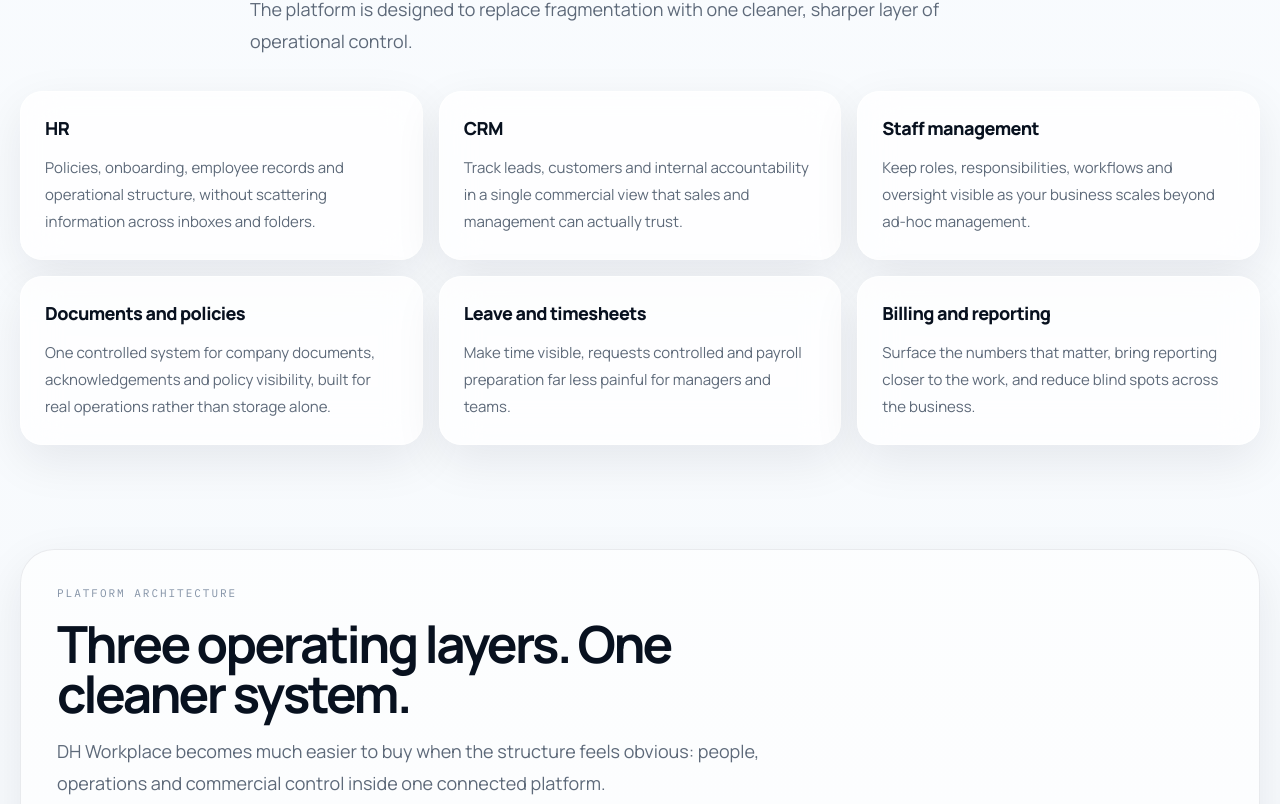
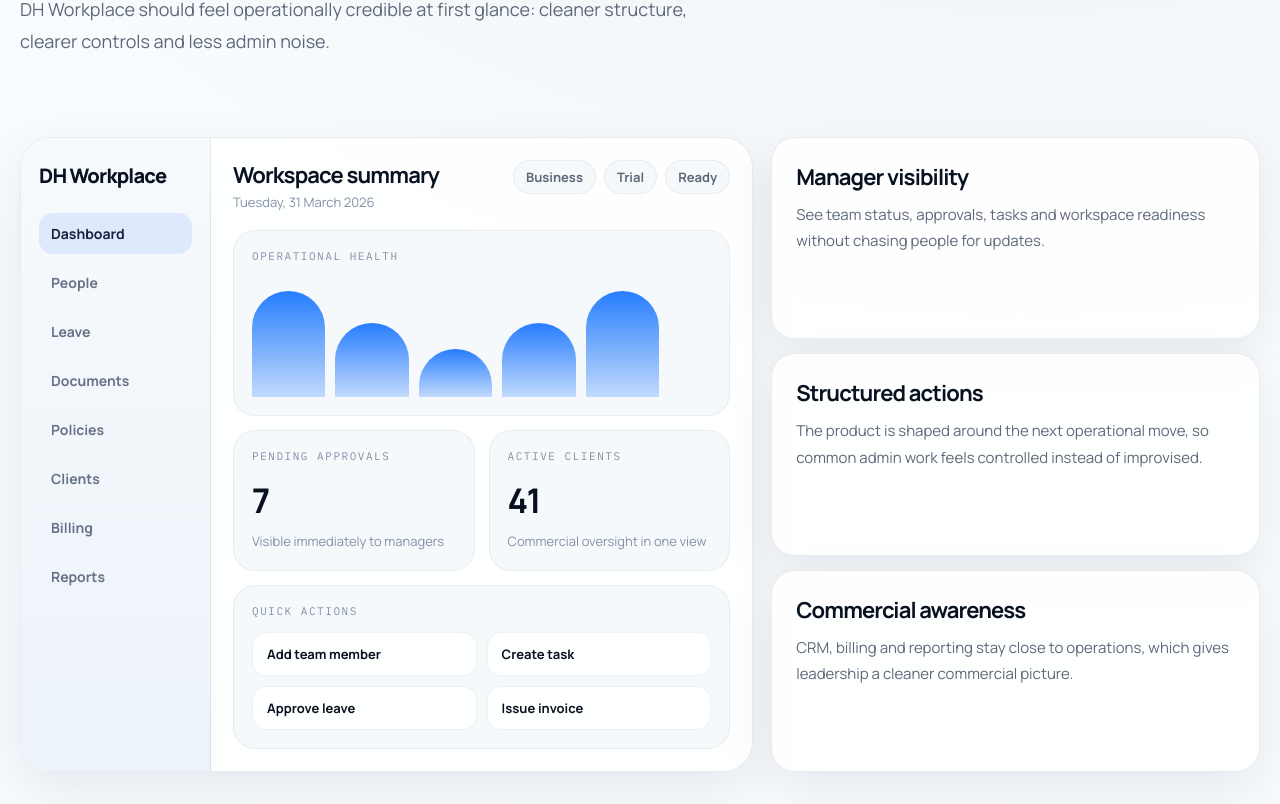
Before and after one commit to dhwebservices/dhworkplace, a React (Vite) app: page / in a window 1280 px wide. Shown: the part 1816-2620 px from the top of the page. Built offline with nearby package versions, Linux system fonts and the light colour scheme.

Commit message:
Add richer product interface showcase

```diff
--- a/src/App.jsx
+++ b/src/App.jsx
@@ -87,6 +87,21 @@ const comparisons = [
     title: 'Patchwork subscriptions',
     before: 'Too many systems, too much duplicated effort.',
     after: 'Sharper structure with fewer moving parts to manage.',
+  },
+]
+
+const interfaceHighlights = [
+  {
+    title: 'Manager visibility',
+    copy: 'See team status, approvals, tasks and workspace readiness without chasing people for updates.',
+  },
+  {
+    title: 'Structured actions',
+    copy: 'The product is shaped around the next operational move, so common admin work feels controlled instead of improvised.',
+  },
+  {
+    title: 'Commercial awareness',
+    copy: 'CRM, billing and reporting stay close to operations, which gives leadership a cleaner commercial picture.',
   },
 ]
 
@@ -452,6 +467,88 @@ function LandingPage() {
         </div>
       </section>
 
+      <section className="section interface-section">
+        <div className="wrap interface-layout">
+          <div className="section-header compact">
+            <div className="eyebrow">Interface showcase</div>
+            <h2>Software that looks like it can actually run a business.</h2>
+            <p>
+              DH Workplace should feel operationally credible at first glance:
+              cleaner structure, clearer controls and less admin noise.
+            </p>
+          </div>
+          <div className="interface-preview">
+            <div className="interface-frame">
+              <div className="interface-sidebar">
+                <div className="interface-brand">DH Workplace</div>
+                <div className="interface-nav">
+                  <span className="active">Dashboard</span>
+                  <span>People</span>
+                  <span>Leave</span>
+                  <span>Documents</span>
+                  <span>Policies</span>
+                  <span>Clients</span>
+                  <span>Billing</span>
+                  <span>Reports</span>
+                </div>
+              </div>
+              <div className="interface-main">
+                <div className="interface-toolbar">
+                  <div>
+                    <strong>Workspace summary</strong>
+                    <span>Tuesday, 31 March 2026</span>
+                  </div>
+                  <div className="interface-toolbar-actions">
+                    <span>Business</span>
+                    <span>Trial</span>
+                    <span>Ready</span>
+                  </div>
+                </div>
+                <div className="interface-grid">
+                  <div className="interface-card wide">
+                    <div className="interface-label">Operational health</div>
+                    <div className="interface-chart">
+                      <span className="bar tall" />
+                      <span className="bar mid" />
+                      <span className="bar short" />
+                      <span className="bar mid" />
+                      <span className="bar tall" />
+                    </div>
+                  </div>
+                  <div className="interface-card">
+                    <div className="interface-label">Pending approvals</div>
+                    <strong>7</strong>
+                    <p>Visible immediately to managers</p>
+                  </div>
+                  <div className="interface-card">
+                    <div className="interface-label">Active clients</div>
+                    <strong>41</strong>
+                    <p>Commercial oversight in one view</p>
+                  </div>
+                  <div className="interface-card wide">
+                    <div className="interface-label">Quick actions</div>
+                    <div className="interface-actions">
+                      <span>Add team member</span>
+                      <span>Create task</span>
+                      <span>Approve leave</span>
+                      <span>Issue invoice</span>
+                    </div>
+                  </div>
+                </div>
+              </div>
+            </div>
+            <div className="interface-notes">
+              {interfaceHighlights.map((item) => (
+                <article key={item.title} className="interface-note">
+                  <h3>{item.title}</h3>
+                  <p>{item.copy}</p>
+                </article>
+              ))}
+            </div>
+          </div>
+        </div>
+      </section>
+
       <section className="section">
         <div className="wrap section-header">
           <div className="eyebrow">Core platform</div>
--- a/src/index.css
+++ b/src/index.css
@@ -371,6 +371,214 @@ a {
   line-height: 1.6;
 }
 
+.interface-section {
+  padding-top: 18px;
+}
+
+.interface-layout {
+  display: grid;
+  gap: 28px;
+}
+
+.interface-preview {
+  display: grid;
+  grid-template-columns: 1.2fr 0.8fr;
+  gap: 18px;
+  align-items: stretch;
+}
+
+.interface-frame,
+.interface-note {
+  background: rgba(255, 255, 255, 0.82);
+  border: 1px solid rgba(7, 19, 38, 0.08);
+  box-shadow: var(--shadow-md);
+}
+
+.interface-frame {
+  display: grid;
+  grid-template-columns: 190px 1fr;
+  border-radius: 30px;
+  overflow: hidden;
+}
+
+.interface-sidebar {
+  padding: 24px 18px;
+  background: linear-gradient(180deg, rgba(246, 249, 252, 0.9), rgba(235, 242, 250, 0.9));
+  border-right: 1px solid rgba(7, 19, 38, 0.08);
+}
+
+.interface-brand {
+  font-size: 20px;
+  font-weight: 800;
+  letter-spacing: -0.04em;
+  margin-bottom: 24px;
+}
+
+.interface-nav {
+  display: grid;
+  gap: 8px;
+}
+
+.interface-nav span {
+  padding: 11px 12px;
+  border-radius: 14px;
+  color: #667387;
+  font-size: 14px;
+  font-weight: 700;
+}
+
+.interface-nav span.active {
+  background: rgba(59, 113, 255, 0.12);
+  color: #15233b;
+}
+
+.interface-main {
+  padding: 22px;
+  display: grid;
+  gap: 18px;
+}
+
+.interface-toolbar {
+  display: flex;
+  justify-content: space-between;
+  gap: 16px;
+  align-items: flex-start;
+}
+
+.interface-toolbar strong {
+  display: block;
+  font-size: 22px;
+  letter-spacing: -0.04em;
+}
+
+.interface-toolbar span,
+.interface-card p {
+  color: var(--ink-muted);
+  font-size: 13px;
+}
+
+.interface-toolbar-actions {
+  display: flex;
+  flex-wrap: wrap;
+  gap: 8px;
+}
+
+.interface-toolbar-actions span {
+  min-height: 34px;
+  display: inline-flex;
+  align-items: center;
+  padding: 0 12px;
+  border-radius: 999px;
+  background: rgba(246, 249, 252, 0.96);
+  border: 1px solid rgba(7, 19, 38, 0.06);
+  color: var(--ink-soft);
+  font-weight: 700;
+}
+
+.interface-grid {
+  display: grid;
+  grid-template-columns: repeat(2, minmax(0, 1fr));
+  gap: 14px;
+}
+
+.interface-card {
+  padding: 18px;
+  border-radius: 22px;
+  background: rgba(246, 249, 252, 0.92);
+  border: 1px solid rgba(7, 19, 38, 0.06);
+}
+
+.interface-card.wide {
+  grid-column: 1 / -1;
+}
+
+.interface-label {
+  margin-bottom: 14px;
+  font-family: var(--font-mono);
+  font-size: 11px;
+  text-transform: uppercase;
+  letter-spacing: 0.14em;
+  color: var(--ink-muted);
+}
+
+.interface-card strong {
+  display: block;
+  font-size: 34px;
+  letter-spacing: -0.05em;
+}
+
+.interface-card p {
+  margin: 8px 0 0;
+  line-height: 1.6;
+}
+
+.interface-chart {
+  display: flex;
+  align-items: end;
+  gap: 10px;
+  min-height: 120px;
+}
+
+.bar {
+  width: 16%;
+  border-radius: 999px 999px 8px 8px;
+  background: linear-gradient(180deg, rgba(10, 108, 255, 0.88), rgba(10, 108, 255, 0.22));
+}
+
+.bar.tall {
+  height: 106px;
+}
+
+.bar.mid {
+  height: 74px;
+}
+
+.bar.short {
+  height: 48px;
+}
+
+.interface-actions {
+  display: grid;
+  grid-template-columns: repeat(2, minmax(0, 1fr));
+  gap: 10px;
+}
+
+.interface-actions span {
+  display: inline-flex;
+  align-items: center;
+  min-height: 44px;
+  padding: 0 14px;
+  border-radius: 14px;
+  background: rgba(255, 255, 255, 0.88);
+  border: 1px solid rgba(7, 19, 38, 0.06);
+  font-size: 13px;
+  font-weight: 700;
+  color: var(--ink);
+}
+
+.interface-notes {
+  display: grid;
+  gap: 14px;
+}
+
+.interface-note {
+  border-radius: 24px;
+  padding: 24px;
+}
+
+.interface-note h3 {
+  margin: 0 0 10px;
+  font-size: 22px;
+  letter-spacing: -0.04em;
+}
+
+.interface-note p {
+  margin: 0;
+  color: var(--ink-soft);
+  font-size: 15px;
+  line-height: 1.75;
+}
+
 .dashboard-shell {
   position: relative;
   border-radius: 34px;
@@ -1245,7 +1453,8 @@ a {
   .capability-grid,
   .proof-grid,
   .system-grid,
-  .comparison-grid {
+  .comparison-grid,
+  .interface-preview {
     grid-template-columns: 1fr;
   }
 
@@ -1369,6 +1578,20 @@ a {
     padding: 20px;
   }
 
+  .interface-frame {
+    grid-template-columns: 1fr;
+  }
+
+  .interface-sidebar {
+    border-right: 0;
+    border-bottom: 1px solid rgba(7, 19, 38, 0.08);
+  }
+
+  .interface-grid,
+  .interface-actions {
+    grid-template-columns: 1fr;
+  }
+
   .browser-chrome {
     grid-template-columns: auto 1fr;
   }
@@ -1509,6 +1732,12 @@ a {
     padding-right: 14px;
   }
 
+  .interface-main,
+  .interface-sidebar,
+  .interface-note {
+    padding: 18px;
+  }
+
   .workspace-title {
     font-size: 16px;
   }
```
Also changed, not shown: 5 other files (tests, documents, lock files or other folders).
